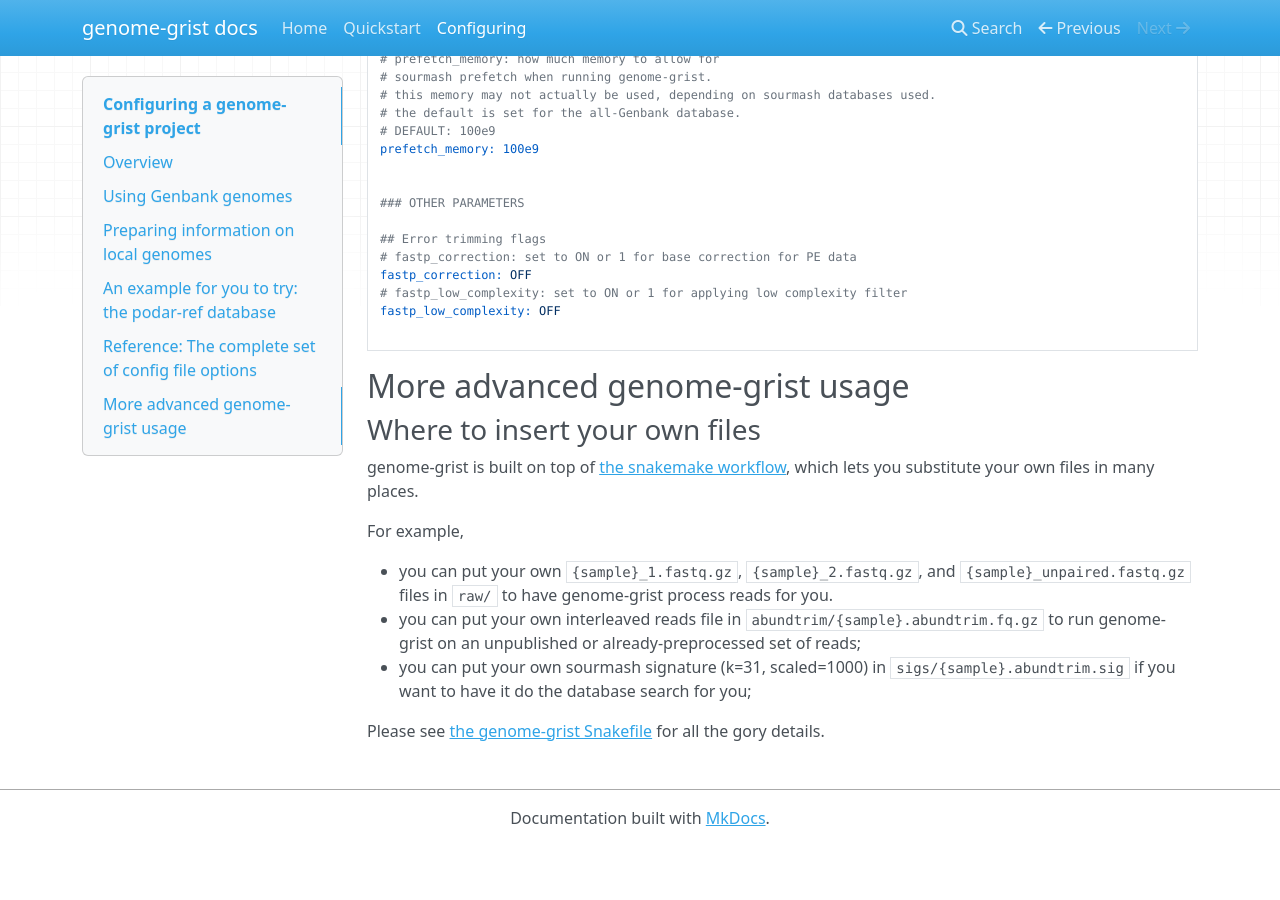
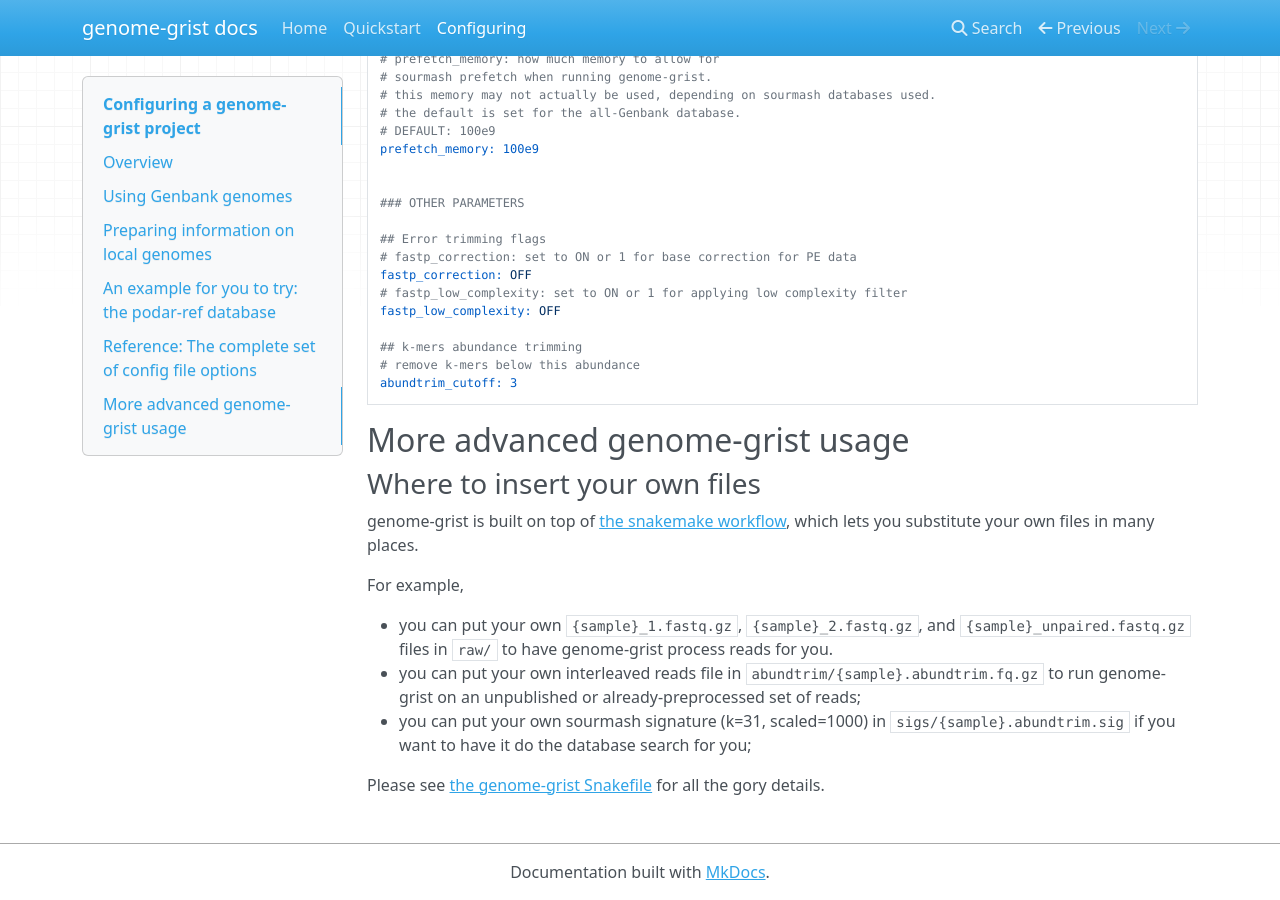
Before and after one commit to dib-lab/genome-grist, an MkDocs documentation site: the page built from doc/configuring.md, in a window 1280 px wide and 900 px high, scrolled down 8742 px. Built offline with MkDocs 1.6.1, drawn with Linux system fonts in a browser that asks for light colours; nearby versions of some CDN libraries; before the commit the page ends 9588 px from its top, so only the background shows below that.

Commit message:
abundtrim_cutoff as config

````diff
--- a/doc/configuring.md
+++ b/doc/configuring.md
@@ -373,6 +373,9 @@
 # fastp_low_complexity: set to ON or 1 for applying low complexity filter
 fastp_low_complexity: OFF
 
+## k-mers abundance trimming
+# remove k-mers below this abundance
+abundtrim_cutoff: 3
 ```
 
 ## More advanced genome-grist usage
````
Also changed, not shown: 1 other file.
